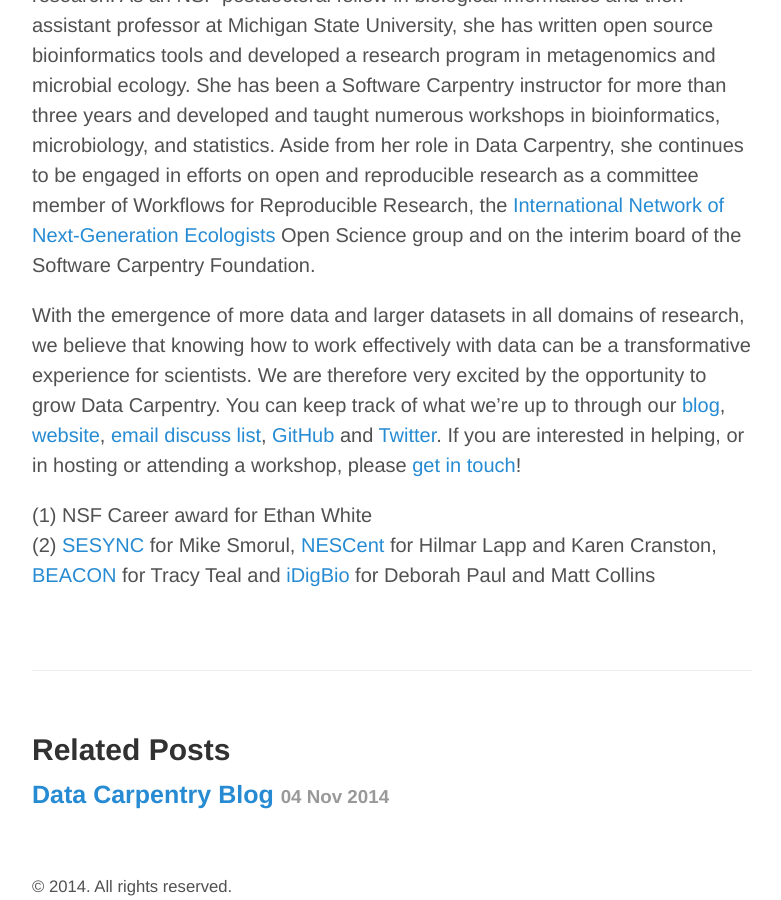
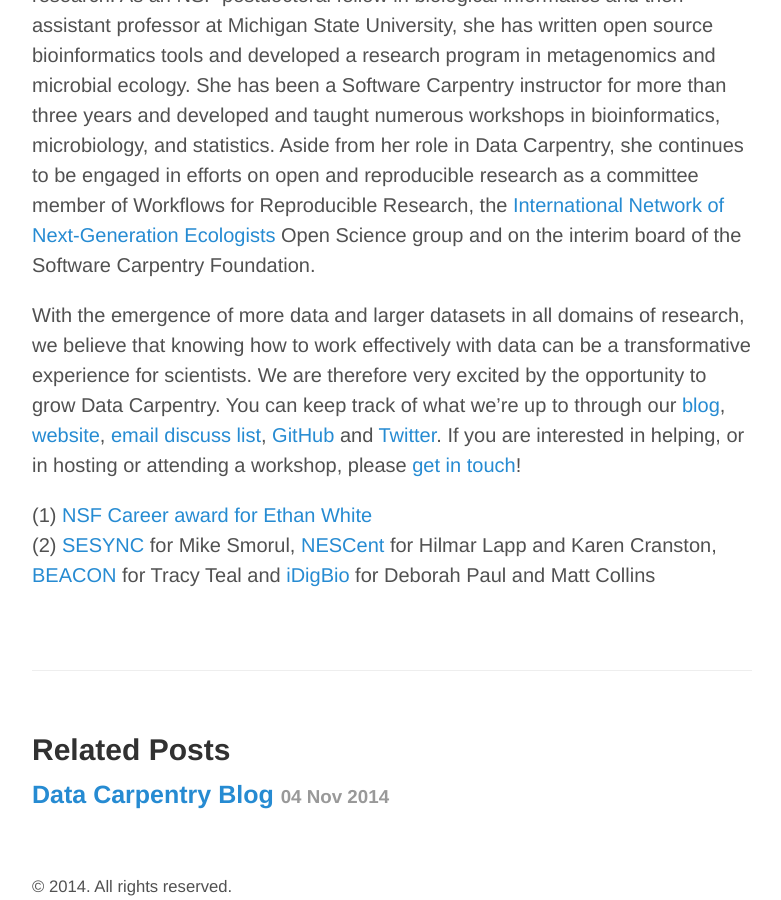
Before and after one commit to tracykteal/blog, a Jekyll site: the page built from _posts/2014-11-05-announce.md, in a window 1280 px wide and 900 px high, scrolled down 1192 px. Shown: the whole window, without its empty margins (248-1029 px from the left). Built offline with Jekyll 4.4.1, drawn with Linux system fonts in a browser that asks for light colours; comment, search, counter and statistics services are not loaded; part of the change alters nothing that is shown.

Commit message:
Add link to funding source

```diff
--- a/_posts/2014-11-05-announce.md
+++ b/_posts/2014-11-05-announce.md
@@ -32,5 +32,5 @@ data can be a transformative experience for scientists. We are therefore very ex
 can keep track of what we're up to through our [blog](http://datacarpentry.github.io/blog/), [website](http://datacarpentry.org), [email discuss list](http://lists.idyll.org/listinfo/dc-discuss), [GitHub](https://github.com/datacarpentry) and [Twitter](https://twitter.com/datacarpentry).  If
 you are interested in helping, or in hosting or attending a workshop, please [get in touch](mailto:admin@datacarpentry.org)!
 
-(1) NSF Career award for Ethan White
+(1) [NSF Career award for Ethan White](http://www.nsf.gov/awardsearch/showAward?AWD_ID=0953694)
 (2) [SESYNC](http://www.sesync.org) for Mike Smorul, [NESCent](http://nescent.org) for Hilmar Lapp and Karen Cranston, [BEACON](http://beacon-center.org) for Tracy Teal and [iDigBio](https://www.idigbio.org) for Deborah Paul and Matt Collins
```
